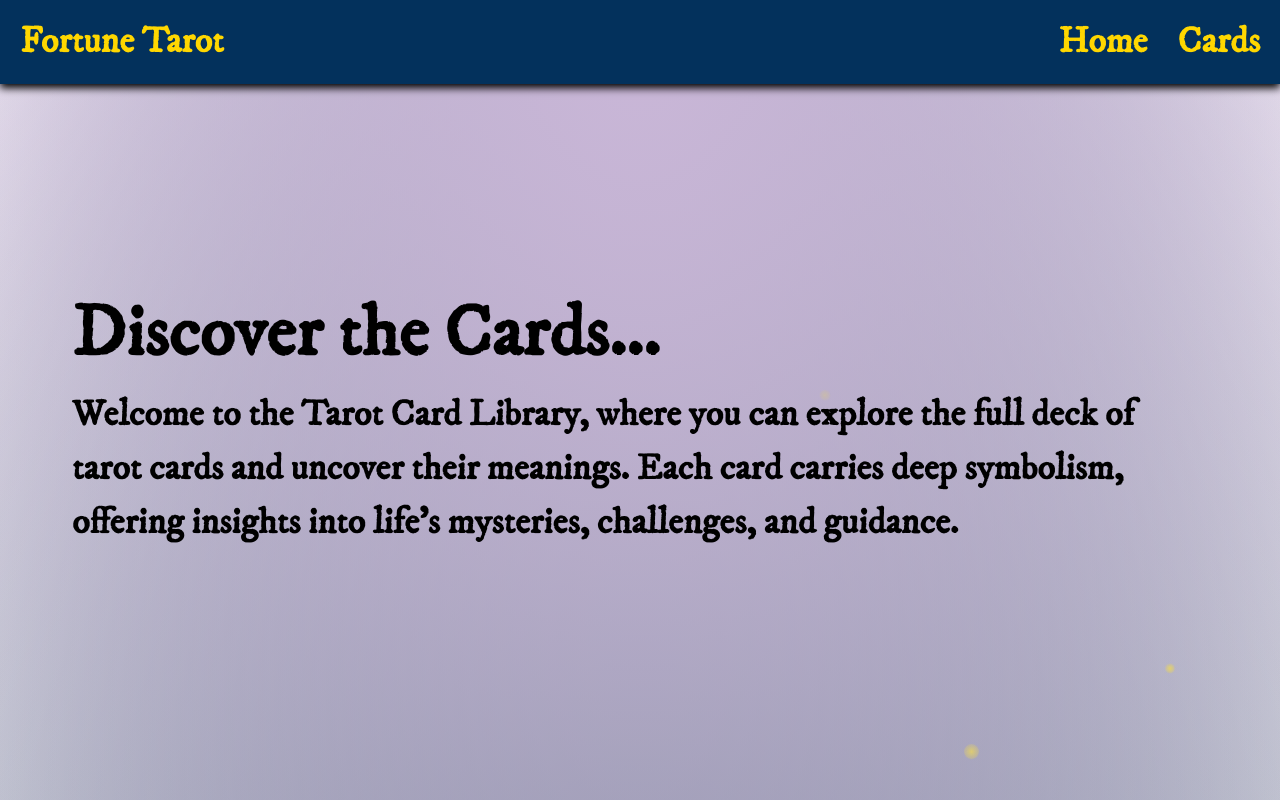
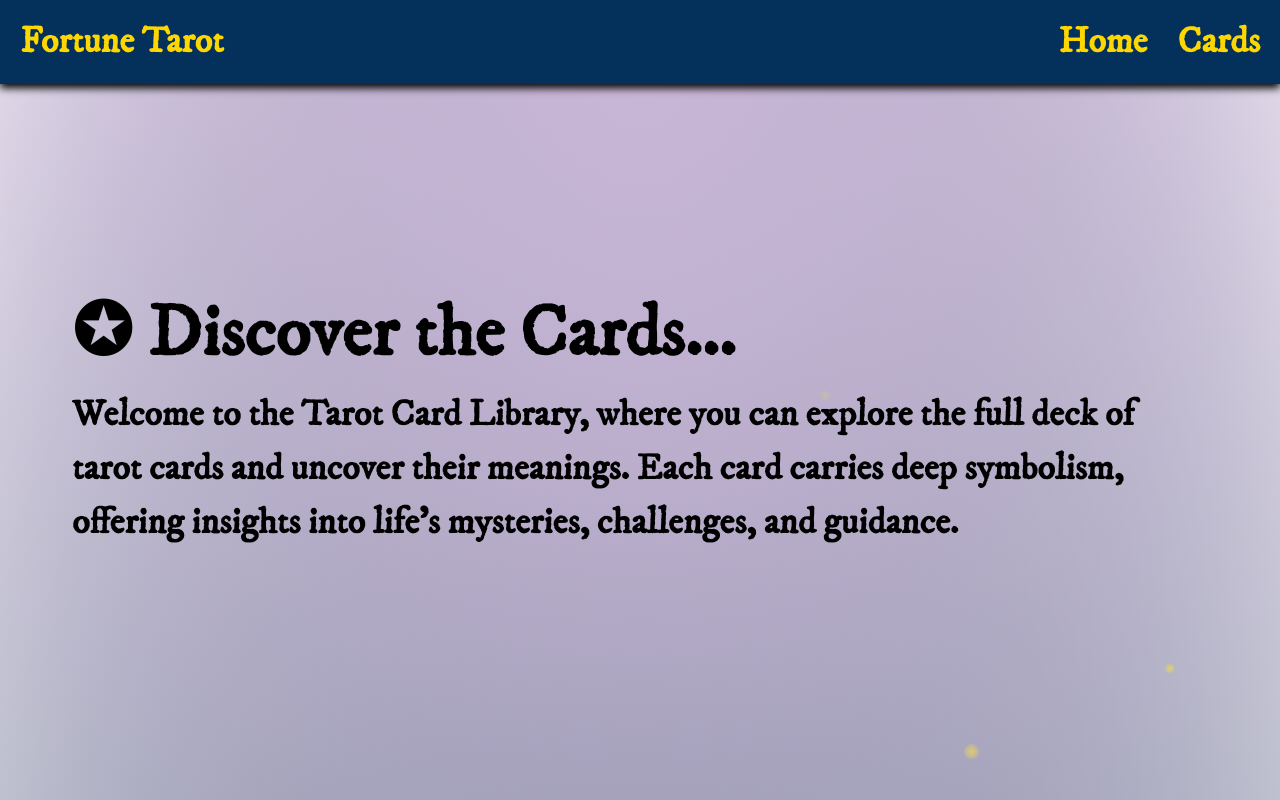
Before and after one commit to Prakaikool/Fortune-Tarot, a Vue app: page /cards in a window 1280 px wide. Shown: the top 800 px of the page. Built offline with nearby package versions, Linux system fonts and the light colour scheme; no server answers; a web font is replaced by a local one.

Commit message:
Add an emoji

```diff
--- a/src/views/TarotCards.vue
+++ b/src/views/TarotCards.vue
@@ -64,7 +64,7 @@ onMounted(fetchTarotCards)
 
 <template>
   <div class="tarot-welcoming">
-    <h1>Discover the Cards...</h1>
+    <h1>✪ Discover the Cards...</h1>
     <h2>
       Welcome to the Tarot Card Library, where you can explore the full deck of tarot cards and
       uncover their meanings. Each card carries deep symbolism, offering insights into life’s
```
